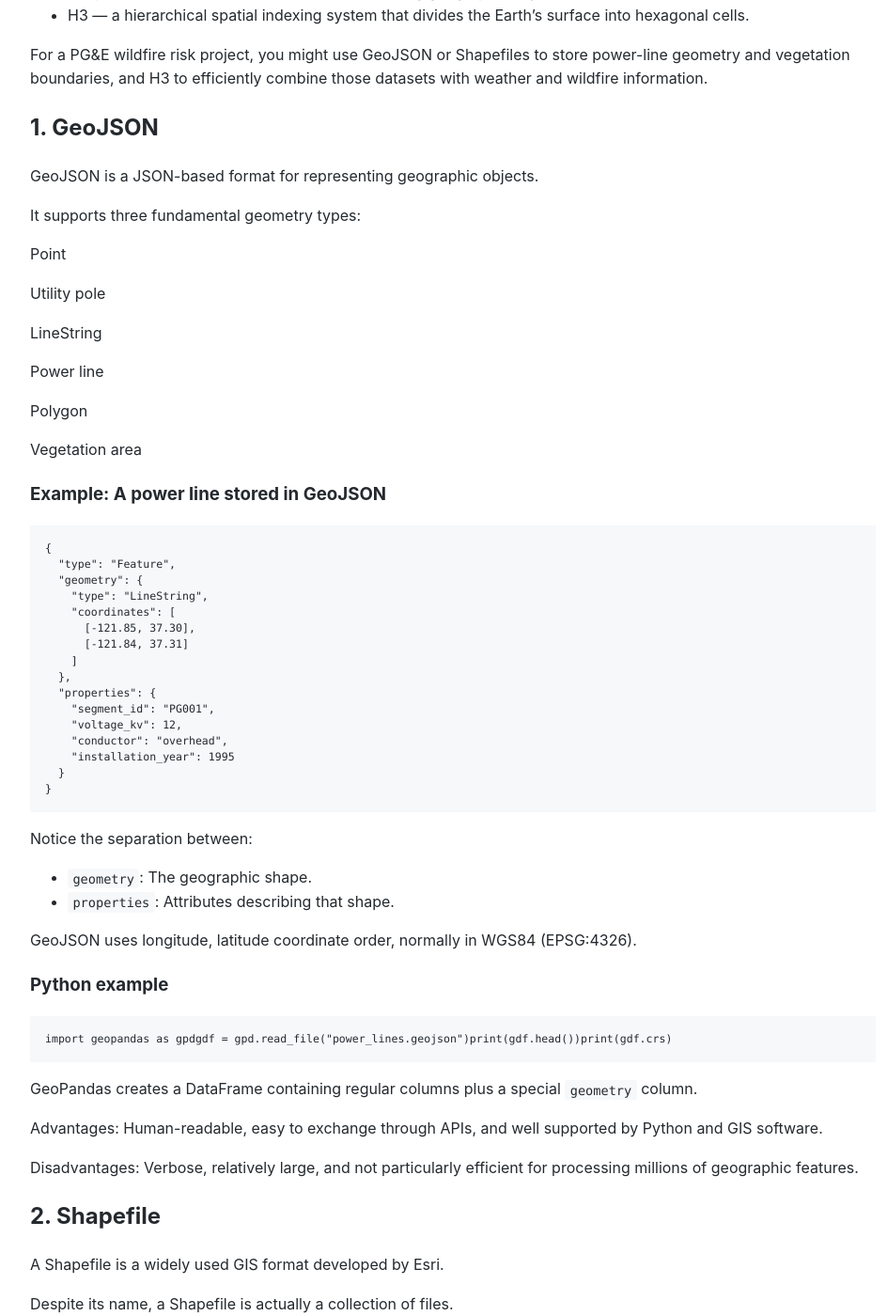
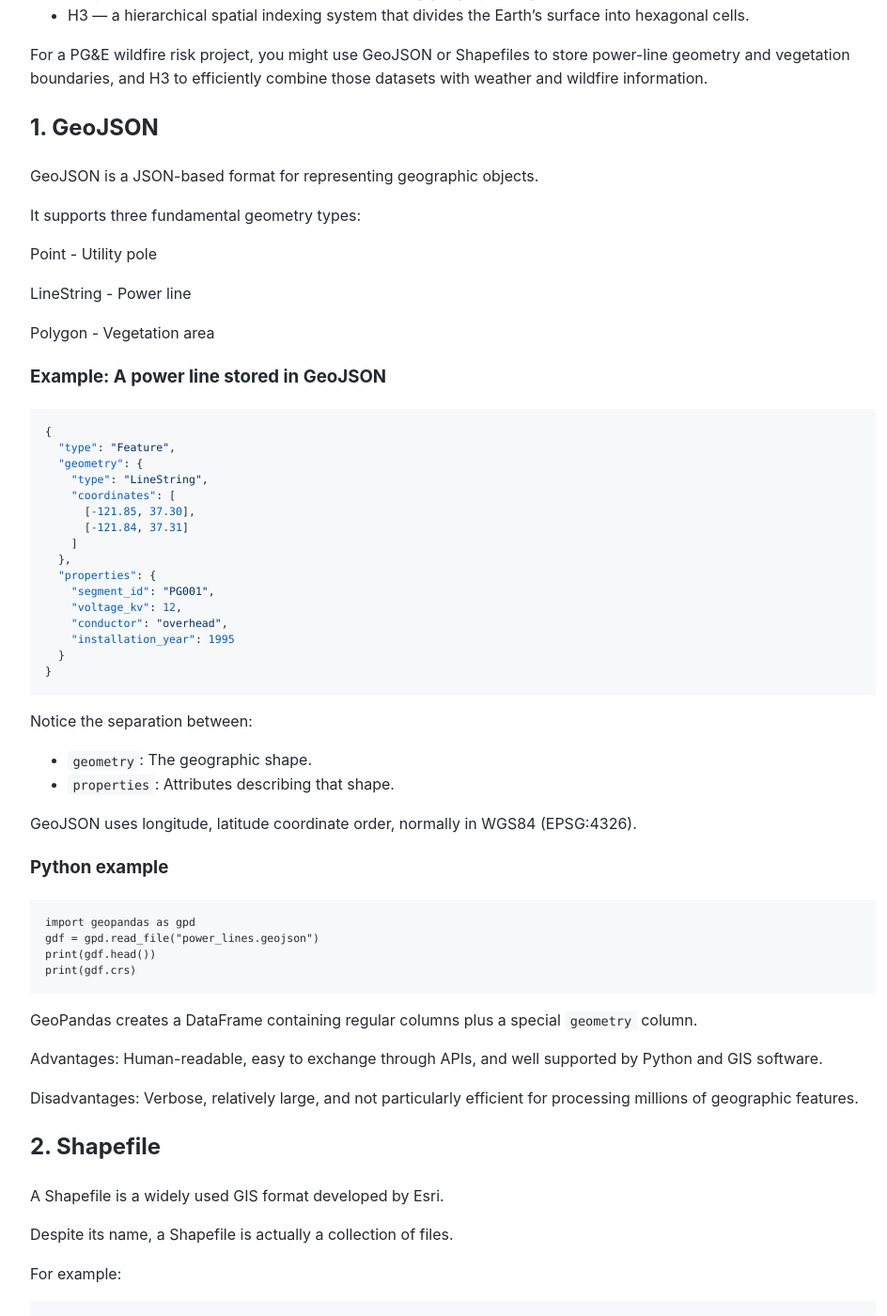
Before and after one commit to Michael-Lubinsky/michael-lubinsky.github.com, a Jekyll site: the page built from geo/pg_and_e.md, in a window 1280 px wide and 1400 px high, scrolled down 31980 px. Shown: the whole window at 94% size, without its empty margins (158-1102 px from the left). Built offline with Jekyll 4.4.1, drawn with Linux system fonts in a browser that asks for light colours; our own code applies the rules of GitHub Pages for plain Markdown files; some of the changed text lies outside the part shown.

Commit message:
Refactor GeoJSON and Python examples in documentation
Updated GeoJSON and Python examples for clarity and formatting. Improved descriptions of geometry types and added code formatting for better readability.

````diff
--- a/geo/pg_and_e.md
+++ b/geo/pg_and_e.md
@@ -1314,21 +1314,15 @@ GeoJSON is a JSON-based format for representing geographic objects.
 
 It supports three fundamental geometry types:
 
-Point
-
-Utility pole
-
-LineString
-
-Power line
-
-Polygon
-
-Vegetation area
+Point - Utility pole
+
+LineString - Power line
+
+Polygon - Vegetation area
 
 ### Example: A power line stored in GeoJSON
 
-```
+```json
 {
   "type": "Feature",
   "geometry": {
@@ -1357,7 +1351,10 @@ GeoJSON uses longitude, latitude coordinate order, normally in WGS84 (EPSG:4326)
 ### Python example
 
 ```
-import geopandas as gpdgdf = gpd.read_file("power_lines.geojson")print(gdf.head())print(gdf.crs)
+import geopandas as gpd
+gdf = gpd.read_file("power_lines.geojson")
+print(gdf.head())
+print(gdf.crs)
 ```
 
 GeoPandas creates a DataFrame containing regular columns plus a special `geometry` column.
@@ -1404,8 +1401,18 @@ The actual geometry is stored in binary form rather than JSON text.
 
 ### Python example
 
-```
-import geopandas as gpdgdf = gpd.read_file("power_lines.shp")print(gdf.head())# Convert Shapefile to GeoJSONgdf.to_file(    "power_lines.geojson",    driver="GeoJSON")
+```python
+import geopandas as gpd
+
+gdf = gpd.read_file("power_lines.shp")
+
+print(gdf.head())
+
+# Convert Shapefile to GeoJSON
+gdf.to_file(
+    "power_lines.geojson",
+    driver="GeoJSON"
+)
 ```
 
 Shapefiles are still common in government GIS datasets, but they have limitations such as short attribute field names, restricted attribute types, and legacy file-size constraints.
@@ -1456,8 +1463,18 @@ pip install h3
 
 Convert GPS coordinates into an H3 cell:
 
-```
-import h3lat = 37.30lon = -121.85cell = h3.latlng_to_cell(lat, lon, 9)print(cell)# Get the hexagon boundaryboundary = h3.cell_to_boundary(cell)
+```python
+import h3
+
+lat = 37.30
+lon = -121.85
+
+cell = h3.latlng_to_cell(lat, lon, 9)
+
+print(cell)
+
+# Get the hexagon boundary
+boundary = h3.cell_to_boundary(cell)
 ```
 
 Notice that the H3 function accepts latitude first, longitude second, unlike GeoJSON coordinate arrays.
@@ -1484,8 +1501,12 @@ For example:
 
 Then Spark can perform ordinary equality joins on the H3 cell ID.
 
-```
-joined = (    vegetation_h3    .join(weather_h3, on="h3_cell")    .join(powerlines_h3, on="h3_cell"))
+```python
+joined = (
+    vegetation_h3
+    .join(weather_h3, on="h3_cell")
+    .join(powerlines_h3, on="h3_cell")
+)
 ```
 
 This is much cheaper than performing millions of exact geometric comparisons in many cases.
````
